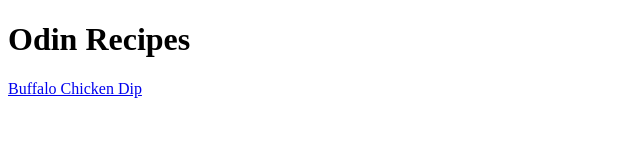
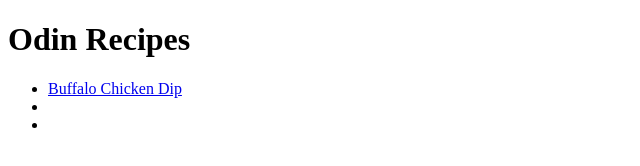
Before and after one commit to KateSebring/odin-recipes, a plain HTML site: page index.html in a window 1280 px wide. Shown: the whole page, without its empty margins (0-640 px from the left). Drawn offline with Linux system fonts and the light colour scheme.

```diff
--- a/index.html
+++ b/index.html
@@ -7,6 +7,10 @@
 <body>
     <h1>Odin Recipes</h1>
 
-    <a href="recipes/buffalo-chicken-dip.html">Buffalo Chicken Dip</a>
+    <ul>
+        <li><a href="recipes/buffalo-chicken-dip.html">Buffalo Chicken Dip</a></li>
+        <li></li>
+        <li></li>
+    </ul>
 </body>
 </html>
```
